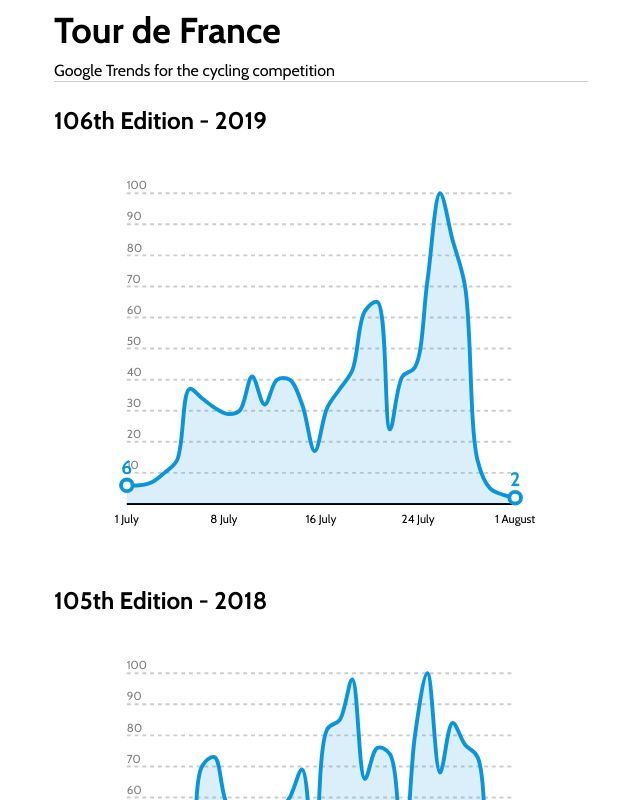
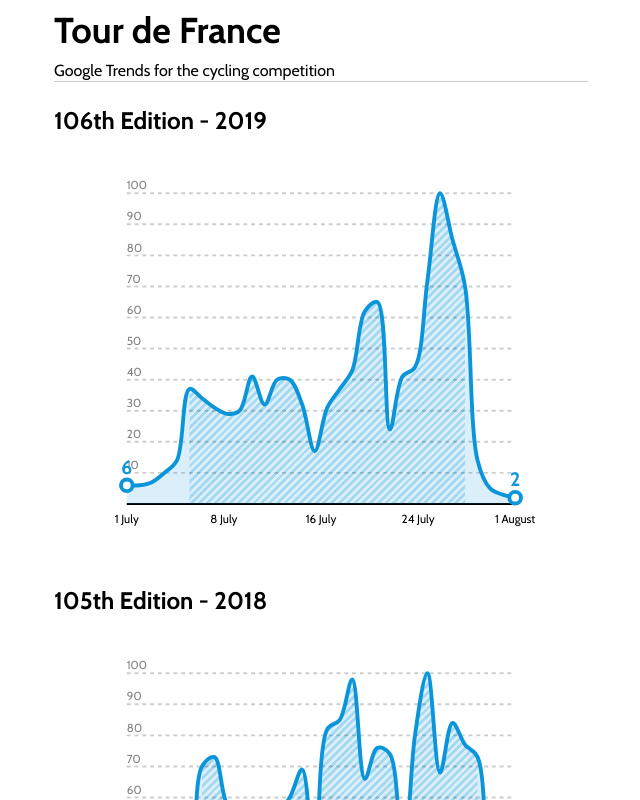
Before and after one commit to borntofrappe/svelte-tutorial, a Svelte app in the folder Relative Search/: page / in a window 1280 px wide. Shown: the top 800 px of the page, without its empty margins (319-959 px from the left). Built offline with nearby package versions, Linux system fonts and the light colour scheme.

Commit message:
add area delimiting a certain period

```diff
--- a/Relative Search/src/LineChart.svelte
+++ b/Relative Search/src/LineChart.svelte
@@ -72,9 +72,9 @@
 
     let dataPointTooltip = null;
 
-    function handleMouseEnter() {
-        console.log("enter");
-    }
+    const startPeriod = data.findIndex(d => d.start);
+    const endPeriod = data.findIndex(d => d.end);
+    const dataPeriod = data.slice(startPeriod, endPeriod + 1);
 </script>
 
 <style>
@@ -96,9 +96,15 @@
                 <circle fill="hsl(0, 0%, 0%)" stroke="none" r="1.5" cx="{dataPoint.x}" cy="{dataPoint.y}" />
                 {/each}
             </mask>
+            <linearGradient id="gradient-{title.toLowerCase().split(' ').join('-')}" gradientUnits="userSpaceOnUse" spreadMethod="repeat" x1="0" x2="1" y1="0" y2="1">
+                <stop stop-color="currentColor" offset="0.5" />
+                <stop stop-color="hsl(0, 0%, 100%)" offset="0.5" />
+            </linearGradient>
         </defs>
         <g transform="translate({margin.top} {margin.left})">
             <g mask="url(#mask-{title.toLowerCase().split(' ').join('-')})">
+                <path opacity="0.25" fill="url(#gradient-{title.toLowerCase().split(' ').join('-')})" stroke="none" d="{area(dataPeriod)}" />
+
                 <g class="axes">
                     <g transform="translate(0 {height})">
                         <path fill="none" stroke="hsl(0, 0%, 0%)" stroke-width="0.5" d="M 0 0 h {width}" />
--- a/Relative Search/src/utils.js
+++ b/Relative Search/src/utils.js
@@ -26,6 +26,7 @@ export const data = {
     {
         date: '2018-07-07',
         value: 70,
+        start: true,
     },
     {
         date: '2018-07-08',
@@ -114,6 +115,7 @@ export const data = {
     {
         date: '2018-07-29',
         value: 73,
+        end: true,
     },
     {
         date: '2018-07-30',
@@ -150,6 +152,7 @@ export const data = {
     {
         date: '2019-07-06',
         value: 37,
+        start: true,
     },
     {
         date: '2019-07-07',
@@ -238,6 +241,7 @@ export const data = {
     {
         date: '2019-07-28',
         value: 70,
+        end: true,
     },
     {
         date: '2019-07-29',
```
Also changed, not shown: 1 other file (tests, documents, lock files or other folders).
